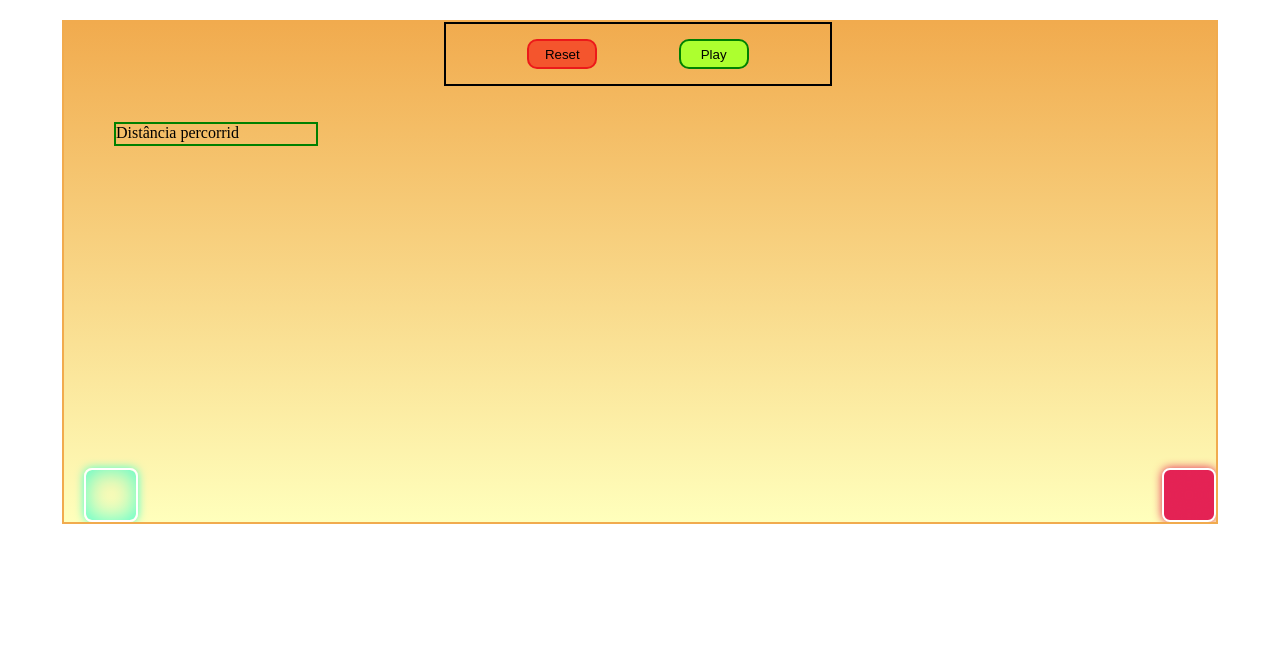
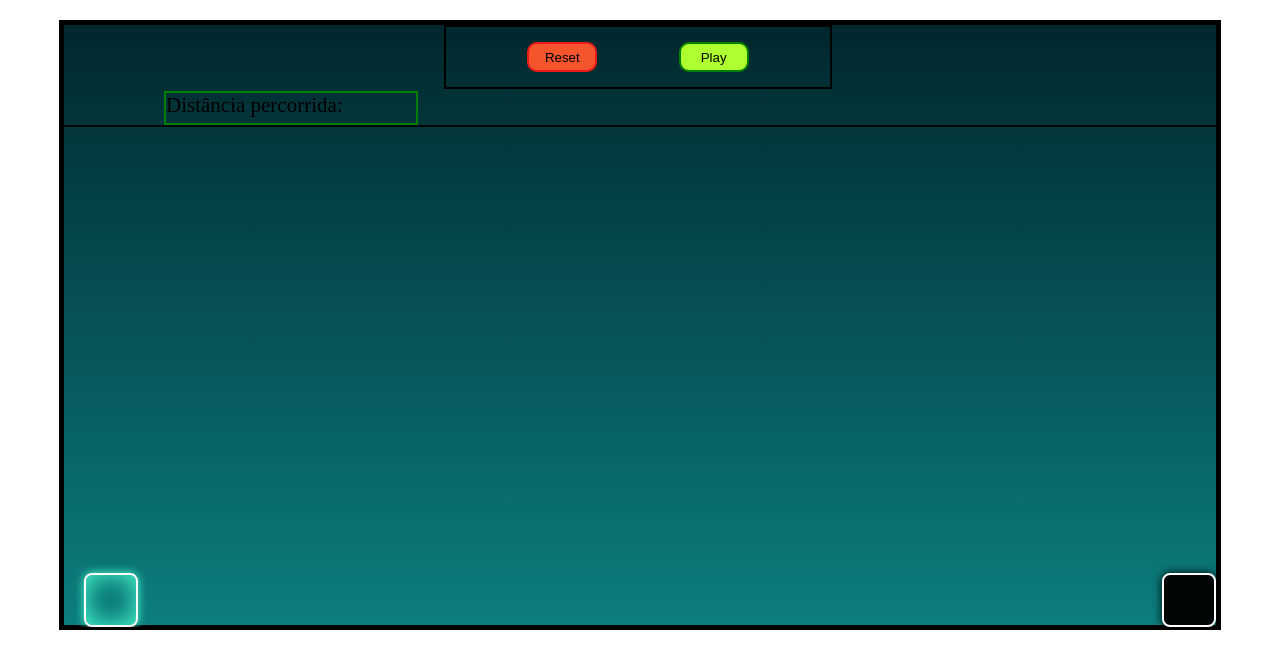
Before and after one commit to jimyschild/mini-game, a plain HTML site: page index.html in a window 1280 px wide. Drawn offline with Linux system fonts and the light colour scheme.

Commit message:
ajustando estilos

```diff
--- a/index.html
+++ b/index.html
@@ -8,19 +8,20 @@
     <title>Document</title>
 </head>
 <body>
-    <div class="game-board">
+    <div id="campo">
+
         <div class="buttons">
             <button class="reset" id="reseta-jogo">Reset</button>
-        <button class="start" id="começa-jogo">Play</button>
+            <button class="start" id="começa-jogo">Play</button>
         </div>
+            <div class="game-board">
+                <div class="boneco">
+                </div>
+                <div class="obstaculo">
+                </div>
+            </div>
 
-
-        <div class="boneco">
-        </div>
-        <div class="obstaculo">
-        </div>
     </div>
-
 </body>
 <script src="script.js"></script>
 </html>
--- a/script.js
+++ b/script.js
@@ -1,4 +1,5 @@
 const gameBoard = document.querySelector('.game-board')
+const campo = document.getElementById('campo')
 const boneco = document.querySelector('.boneco')
 const obstaculo = document.querySelector('.obstaculo')
 const começarJogo = document.getElementById('começa-jogo')
@@ -12,7 +13,7 @@ const jump = () => {
         boneco.classList.remove('jump')
     },600)
 }
-document.addEventListener('click', jump)
+gameBoard.addEventListener('click', jump)
 //--------movimento osbataculo
 const loop = setInterval(() => {
 
@@ -24,6 +25,9 @@ const loop = setInterval(() => {
         obstaculo.style.left = `${obstaculoPosition}px`
         boneco.style.animation = 'none'
         boneco.style.bottom = `${bonecoPosition}px`
+        boneco.style.border = 'solid 2px #000706'
+        boneco.style.boxShadow = '0px 0px 10px var(--color1), 0px 0px 25px var(--color1) inset'
+
     }
 
 }, 10)
@@ -45,13 +49,14 @@ resetJogo.addEventListener('click', reset)
 const divDistancia =() => {
 
     let distancia = document.createElement('div')
-    gameBoard.appendChild(distancia)
+    campo.appendChild(distancia)
     distancia.style.border = '2px solid green'
-    distancia.style.width = '200px'
-    distancia.style.height = '20px'
-    distancia.style.marginTop = '100px'
-    distancia.style.marginLeft = '50px'
-    distancia.innerText = `Distância percorrid`
+    distancia.style.width = '250px'
+    distancia.style.height = '30px'
+    distancia.style.marginTop = '-536px'
+    distancia.style.marginLeft = '100px'
+    distancia.style.fontSize = '21px'
+    distancia.innerText = `Distância percorrida:`
     return distancia
 }
 divDistancia()
--- a/style.css
+++ b/style.css
@@ -4,38 +4,52 @@
 }
 
 :root{
---color1: #f1ab4e ;
---color2: #f4c06a ;
---color3: #f8d585 ;
---color4: #fbeaa1 ;
---color5: #ffffbc ;
+--color1: #000706  ;
+--color2: #00272d ;
+--color3: #0a3636  ;
+--color4: #0c7e7e ;
+--color5: #bfac8b ;
 --color6: #e42355;
 --color7: #49fecf;
 }
 
 body{
-    /* width: 100vw;
-    height: 500px;
-    background: linear-gradient(180deg, blue, black); */
+
+    /* height: 560px;
+    border: 2px solid yellow; */
     display: flex;
     align-items: center;
     justify-content: center;
 
 }
+
+#campo {
+    margin-top: 20px;
+    display: flex;
+    flex-direction: column;
+    border: 5px solid black;
+    width: 90vw;
+    height: 600px;
+    background: linear-gradient(180deg, var(--color2), var(--color4));
+}
+
 .game-board{
-    margin-top: 20px;
-    background: linear-gradient(180deg, var(--color1), var(--color5));
-    width: 90%;
+    margin-top: 100px;
+    background: transparent;
+    width: 100%;
     height: 500px;
-    border: 2px solid var(--color1);
+    border-top: 2px solid var(--color1);
     position: relative;
     overflow: hidden;
+    align-self: flex-end;
 
 }
 
+
+
 .boneco{
     border: 2px solid white;
-    /* background-color: var(--color7); */
+    background-color: transparent;
     width: 50px;
     height: 50px;
     position: absolute;
@@ -47,20 +61,20 @@ body{
 
 .obstaculo{
     border: 2px solid white;
-    background-color: var(--color6);
+    background-color: var(--color1);
     width: 50px;
     height: 50px;
     position: absolute;
     bottom: 0;
     right: 0;
     border-radius: 8px;
-    box-shadow:0px 0px 10px var(--color6), 0px 0px 25px var(--color6) inset;
+    box-shadow:0px 0px 10px var(--color1), 0px 0px 25px var(--color1) inset;
 
 
 }
 
 .buttons{
-    position:relative;
+    position:absolute;
     border: 2px solid black;
     width: 30%;
     height: 60px;
@@ -70,6 +84,8 @@ body{
     position: fixed;
     align-items: center;
     right: 35%;
+    align-self: flex-start;
+
 }
 
 .start{
```
